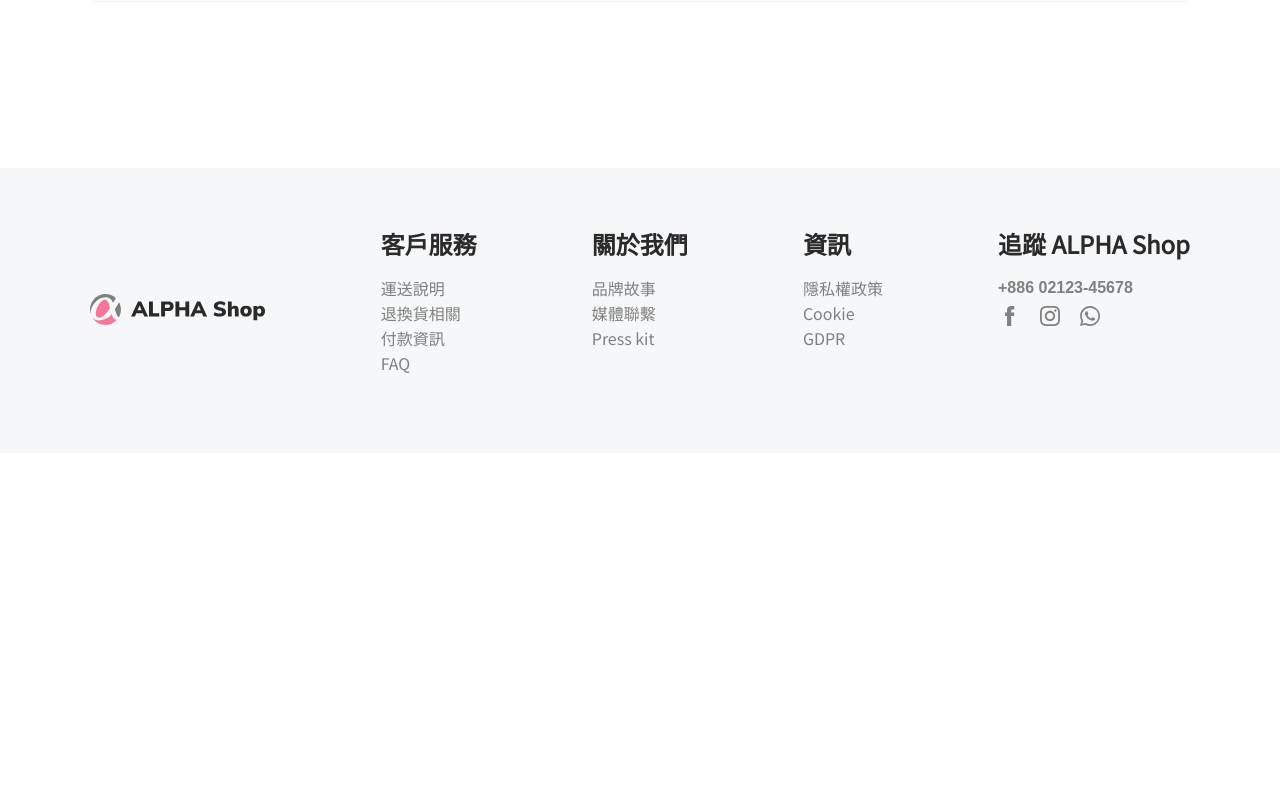
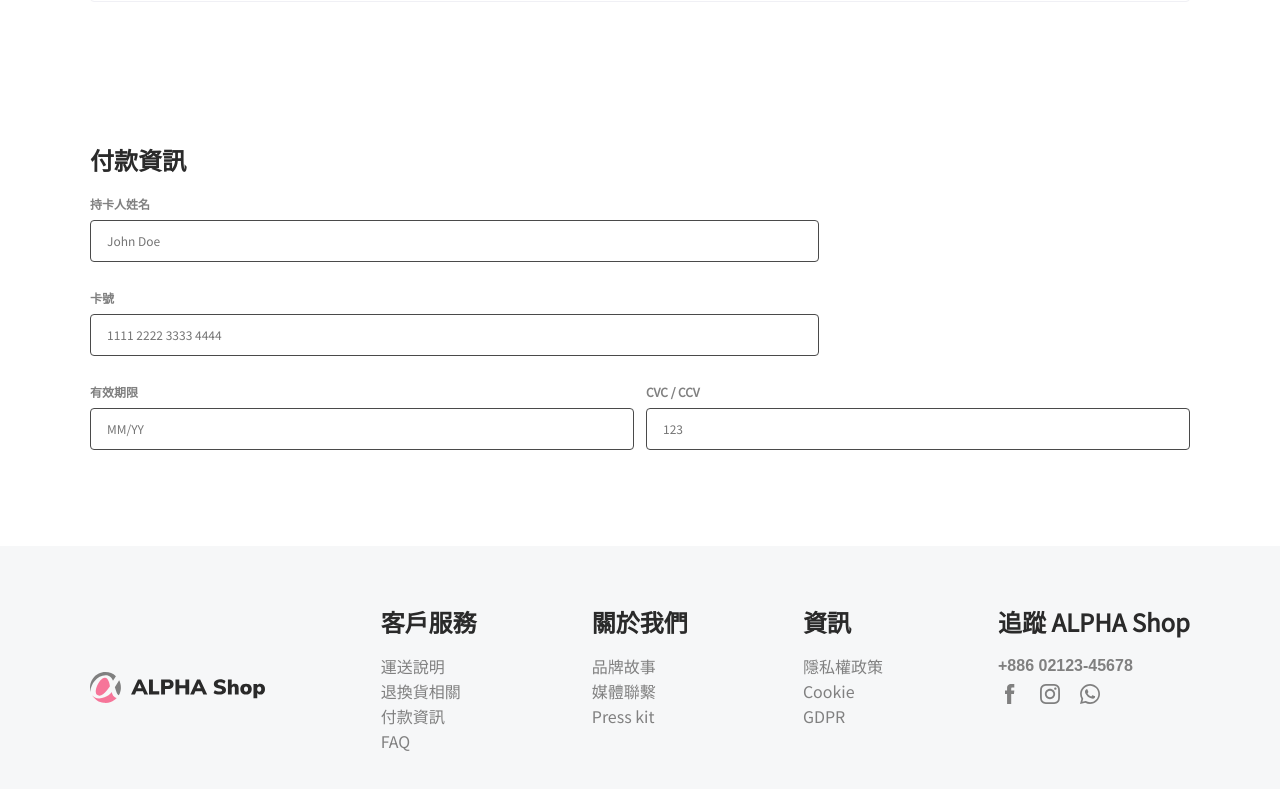
Before and after one commit to chenchiachi/Alpha-Shop, a React (Create React App) app: page / in a window 1280 px wide. Shown: the part 878-1667 px from the top of the page. Before the commit the page ends 1331 px from the top, so only its background shows below. Built offline with nearby package versions, Linux system fonts and the light colour scheme.

Commit message:
Add Step3

```diff
--- a/src/components/Step/Form/Form.js
+++ b/src/components/Step/Form/Form.js
@@ -1,5 +1,6 @@
 import Step1 from "../Step1";
 import Step2 from "../Step2";
+import Step3 from "../Step3";
 
 const Form = () => {
   return (
@@ -7,6 +8,7 @@ const Form = () => {
       <form >
         <Step1 />
         <Step2 />
+        <Step3 />
       </form>
     </section>
   )
--- /dev/null
+++ b/src/components/Step/Step3.js
@@ -0,0 +1,39 @@
+import React from 'react';
+import InputGroup from './Form/InputGroup';
+
+const Step3 = () => {
+return (
+  <React.Fragment>
+    <h3 className='form-title'>付款資訊</h3>
+    <section className='form-body col'>
+      <InputGroup
+        id='card-holder'
+        type='text'
+        label='持卡人姓名'
+        placeholder='John Doe'
+        />
+      <InputGroup
+        id='card-number'
+        type='number'
+        label='卡號'
+        placeholder='1111 2222 3333 4444'
+      />
+      <InputGroup
+        id='card-date'
+        type='text'
+        label='有效期限'
+        placeholder='MM/YY'
+      />
+      <InputGroup
+        id='card-cvc'
+        type='number'
+        label='CVC / CCV'
+        placeholder='123'
+      />
+
+    </section>
+  </React.Fragment>
+)
+};
+
+export default Step3;
--- a/src/styles/_form.scss
+++ b/src/styles/_form.scss
@@ -1,5 +1,5 @@
 section.form-container {
-  width:100%;
+  width: 100%;
   h3.form-title {
     margin-top: 60px;
     display: flex;
@@ -11,26 +11,32 @@ section.form-container {
 }
 section.form-body {
   height: 270px;
-  width:100%;
   margin-top: 24px;
   display: grid;
   width: 100%;
-    grid-template-columns: repeat(3, 1fr);
-    grid-gap:12px;
+  grid-template-columns: repeat(4, 1fr);
+  grid-gap: 12px;
   .input-title {
-      grid-column: 1/1;
+    grid-column: 1/2;
   }
   .input-name {
-      grid-column: 2/4;
+    grid-column: 2/5;
   }
   .input-phone,
   .input-email,
   .input-city,
-    .input-address {
-      grid-column: 1/4;
+  .input-address,
+  .input-card-holder,
+    .input-card-number {
+    grid-column: 1/5;
   }
 
-
+    .input-card-date {
+      grid-column: 1/3;
+    }
+    .input-card-cvc {
+      grid-column: 3/5;
+    }
   .col {
     justify-content: space-between;
   }
@@ -72,6 +78,8 @@ section.form-body {
   }
   input {
     color: var(--input-text);
+    -webkit-appearance: none;
+    -moz-appearance: textfield;
   }
   select {
     color: var(--select-true);
@@ -107,13 +115,13 @@ section.form-body {
       align-self: center;
       -webkit-appearance: none;
       appearance: none;
-      border:none;
+      border: none;
     }
 
     input[type="radio"]::before {
-      position:absolute;
-      top:50%;
-      left:50%;
+      position: absolute;
+      top: 50%;
+      left: 50%;
       transform: translate(-50%, -50%);
       content: "";
       display: block;
@@ -249,6 +257,18 @@ section.button-group {
     .input-phone {
       grid-column: 1/4;
     }
+    .input-card-holder,
+    .input-card-number {
+      grid-column: 1/5;
+    }
+
+    .input-card-date {
+      grid-column: 1/4;
+    }
+
+    .input-card-cvc {
+      grid-column: 4/7;
+    }
   }
 }
 
```
Lines whose indentation alone changed are shown as unchanged.
